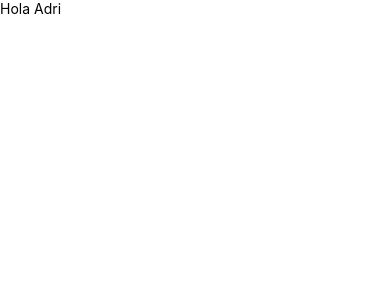
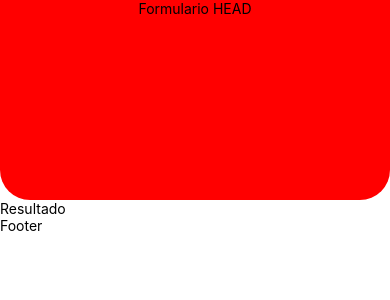
Before and after one commit to AdrianBailador/-Loan-quote----, a React Native app: screen / in a window 390 px wide. Shown: the top 300 px of the page. Built offline with nearby package versions, Linux system fonts and the light colour scheme.

Commit message:
Update App.js
Creando la estructura del proyecto

```diff
--- a/App.js
+++ b/App.js
@@ -1,10 +1,30 @@
 import React from 'react';
 import {StyleSheet, View, Text, SafeAreaView} from 'react-native';
 
-export default function App(){
+export default function App() {
   return (
-    <SafeAreaView>
-      <Text>Hola Adri</Text>
-    </SafeAreaView>
-  )
+    <>
+      <SafeAreaView style={styles.SafeArea}>
+        <Text>Formulario HEAD</Text>
+      </SafeAreaView>
+
+      <View>
+        <Text>Resultado</Text>
+      </View>
+
+      <View>
+        <Text>Footer</Text>
+      </View>
+    </>
+  );
 }
+
+const styles = StyleSheet.create({
+  SafeArea: {
+    backgroundColor: '#f00',
+    height: 200,
+    borderBottomLeftRadius: 30,
+    borderBottomRightRadius: 30,
+    alignItems: 'center',
+  },
+});
```
